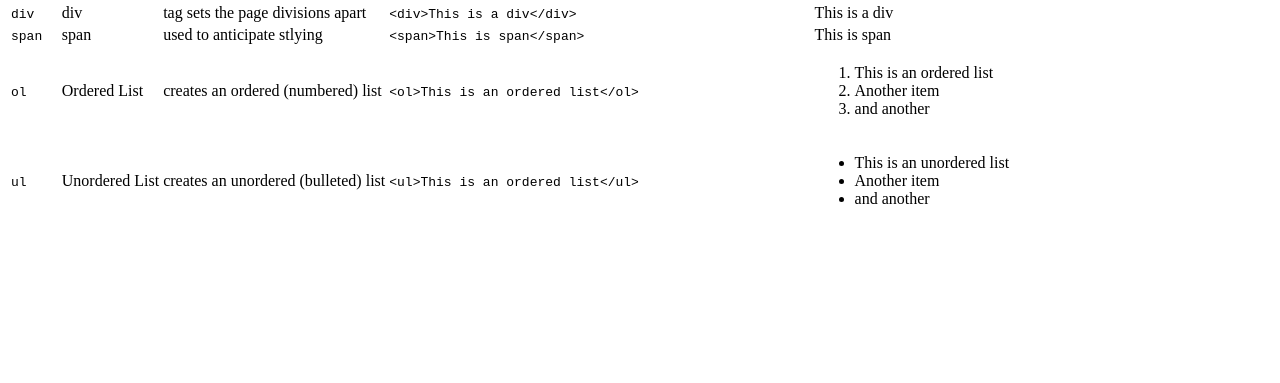
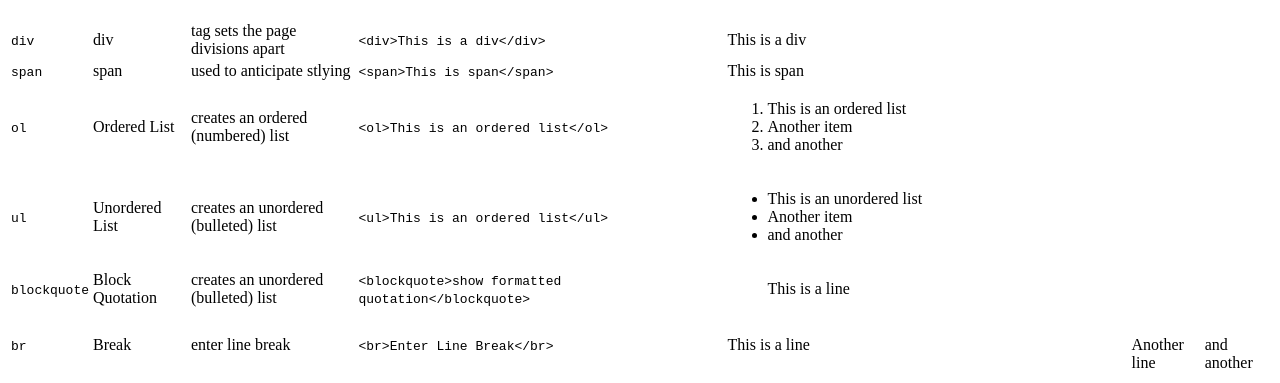
Before and after one commit to mp2262/learnenoughCSS, a plain HTML site: page tags.html in a window 1280 px wide. Shown: the part 1123-1506 px from the top of the page. Before the commit the page ends 1358 px from the top, so only its background shows below. Drawn offline with Linux system fonts and the light colour scheme.

Commit message:
Finish the sample website 2.0

```diff
--- a/tags.html
+++ b/tags.html
@@ -182,6 +182,24 @@
        </ul>
        </tr>
 
+       <tr>
+         <td><code>blockquote</code></td>
+         <td>Block Quotation</td>
+         <td>creates an unordered (bulleted) list</td>
+         <td><code>&lt;blockquote&gt;show formatted quotation&lt;/blockquote&gt;</code></td>
+         <td><blockquote>This is a line</td>
+       </blockquote>
+       </tr>
+
+       <tr>
+         <td><code>br</code></td>
+         <td>Break</td>
+         <td>enter line break</td>
+         <td><code>&lt;br&gt;Enter Line Break&lt;/br&gt;</code></td>
+         <td>This is a line</td>
+         <td><br>Another line</br></td>
+         <td><br>and another</br></td>
+       </tr>
 
 
         </table>
```
